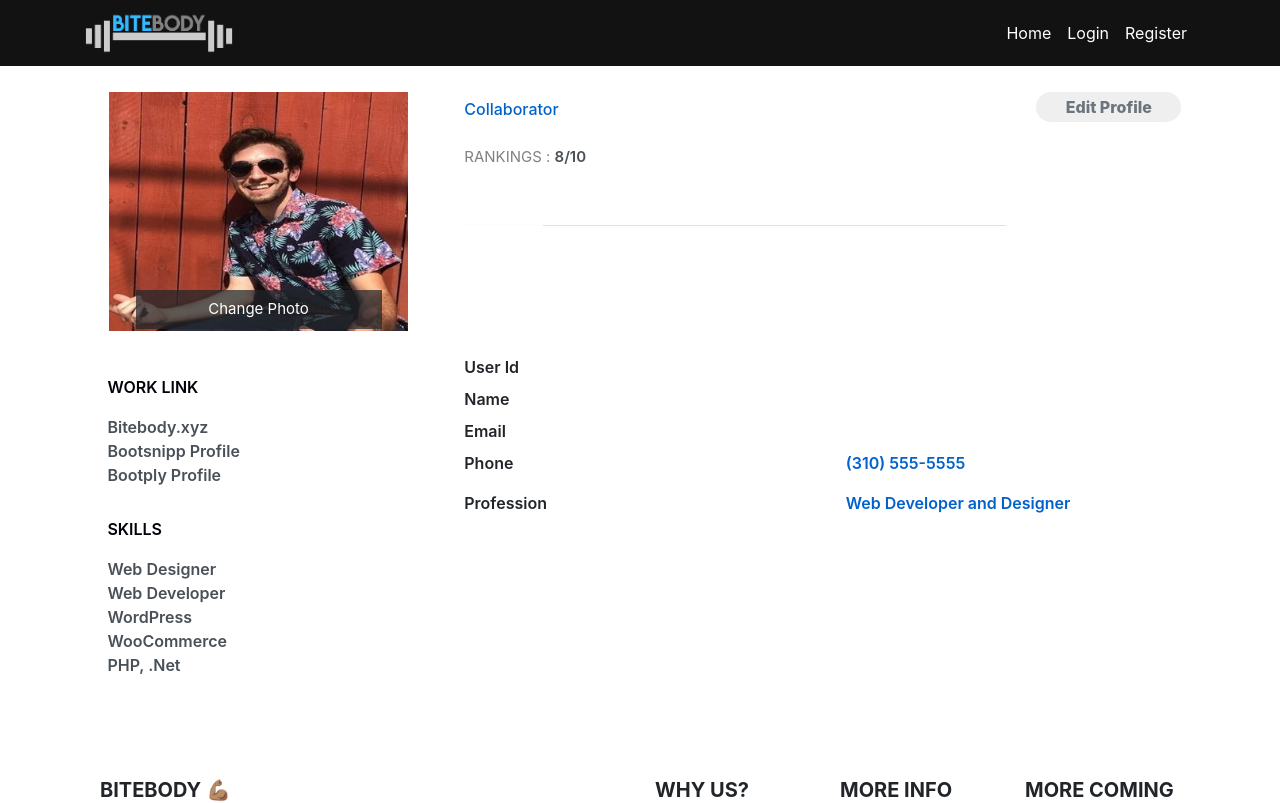
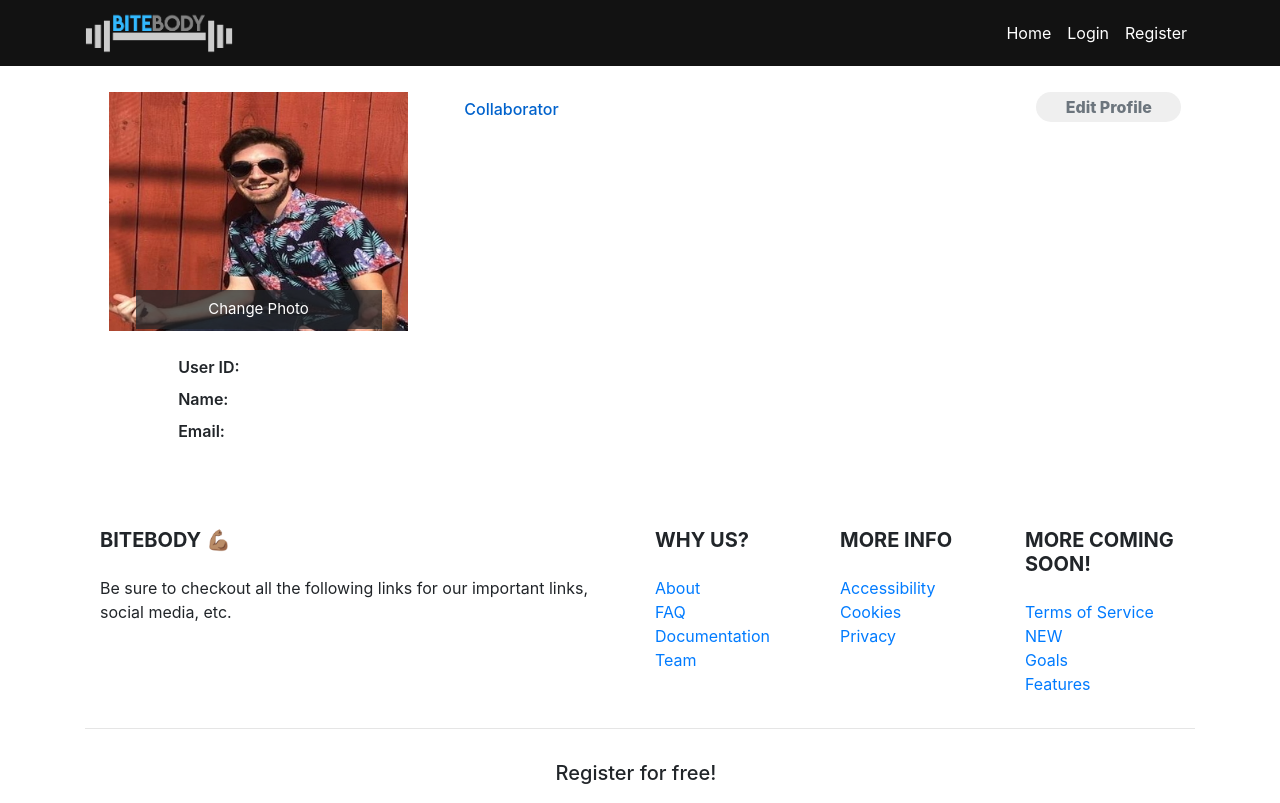
Before and after one commit to Bite-Body/bitebody-front-end, a React (Create React App) app: page /profile in a window 1280 px wide. Shown: the top 803 px of the page. Built offline with nearby package versions, Linux system fonts and the light colour scheme.

Commit message:
Fixed profile WIP

```diff
--- a/src/components/Profile.js
+++ b/src/components/Profile.js
@@ -8,6 +8,7 @@ class Profile extends Component {
   constructor() {
     super()
     this.state = {
+        username: '',
         first_name: '',
         last_name: '',
         email: '',
@@ -24,7 +25,8 @@ class Profile extends Component {
         first_name: decoded.identity.first_name,
         last_name: decoded.identity.last_name,
         email: decoded.identity.email,
-        id: decoded.identity.id
+        id: decoded.identity.id,
+        username: decoded.identity.username
       })
     }
     catch(error){}
@@ -51,20 +53,11 @@ class Profile extends Component {
                     <div class="col-md-6">
                         <div class="profile-head">
                             <h5>
-                                        {this.state.first_name} {this.state.last_name}
+                                {this.state.username}
                             </h5>
                             <h6>
                                 Collaborator
                             </h6>
-                                    <p class="proile-rating">RANKINGS : <span>8/10</span></p>
-                            <ul class="nav nav-tabs" id="myTab" role="tablist">
-                                <li class="nav-item">
-                                    <a class="nav-link active" id="home-tab" data-toggle="tab" href="#home" role="tab" aria-controls="home" aria-selected="true">About</a>
-                                </li>
-                                <li class="nav-item">
-                                    <a class="nav-link" id="profile-tab" data-toggle="tab" href="#profile" role="tab" aria-controls="profile" aria-selected="false">Timeline</a>
-                                </li>
-                            </ul>
                         </div>
                     </div>
                     <div class="col-md-2">
@@ -72,114 +65,38 @@ class Profile extends Component {
                     </div>
                 </div>
                 <div class="row">
-                    <div class="col-md-4">
-                        <div class="profile-work">
-                            <p>WORK LINK</p>
-                            <a href="bitebody.xyz">Bitebody.xyz</a><br/>
-                            <a href="">Bootsnipp Profile</a><br/>
-                            <a href="">Bootply Profile</a>
-                            <p>SKILLS</p>
-                            <a href="">Web Designer</a><br/>
-                            <a href="">Web Developer</a><br/>
-                            <a href="">WordPress</a><br/>
-                            <a href="">WooCommerce</a><br/>
-                            <a href="">PHP, .Net</a><br/>
-                        </div>
-                    </div>
-                    <div class="col-md-8" >
+                    <div class="col-md-1"></div>
+                    <div class="col-md-10" >
                         <div class="tab-content profile-tab" id="myTabContent">
                             <div class="tab-pane fade show active" id="home" role="tabpanel" aria-labelledby="home-tab">
                                 <div class="row">
-                                            <div class="col-md-6">
-                                                <label id = "user">User Id</label>
+                                    <div class="col-md-2">
+                                        <label id = "user">User ID:</label>
                                     </div>
-                                            <div class="col-md-6">
+                                    <div class="col-md-8">
                                         <p>{this.state.id}</p>
                                     </div>
                                 </div>
                                 <div class="row">
-                                            <div class="col-md-6">
-                                                <label>Name</label>
+                                    <div class="col-md-2">
+                                        <label>Name:</label>
                                     </div>
-                                            <div class="col-md-6">
+                                    <div class="col-md-8">
                                         <p>{this.state.first_name} {this.state.last_name}</p>
                                     </div>
                                 </div>
                                 <div class="row">
-                                            <div class="col-md-6">
-                                                <label>Email</label>
+                                    <div class="col-md-2">
+                                        <label>Email:</label>
                                     </div>
-                                            <div class="col-md-6">
+                                    <div class="col-md-8">
                                         <p>{this.state.email}</p>
-                                            </div>
-                                        </div>
-                                        <div class="row">
-                                            <div class="col-md-6">
-                                                <label>Phone</label>
-                                            </div>
-                                            <div class="col-md-6">
-                                                <p>(310) 555-5555</p>
-                                            </div>
-                                        </div>
-                                        <div class="row">
-                                            <div class="col-md-6">
-                                                <label>Profession</label>
-                                            </div>
-                                            <div class="col-md-6">
-                                                <p>Web Developer and Designer</p>
-                                            </div>
-                                        </div>
-                            </div>
-                            <div class="tab-pane fade" id="profile" role="tabpanel" aria-labelledby="profile-tab">
-                                        <div class="row">
-                                            <div class="col-md-6">
-                                                <label>Experience</label>
-                                            </div>
-                                            <div class="col-md-6">
-                                                <p>Expert</p>
-                                            </div>
-                                        </div>
-                                        <div class="row">
-                                            <div class="col-md-6">
-                                                <label>Hourly Rate</label>
-                                            </div>
-                                            <div class="col-md-6">
-                                                <p>10$/hr</p>
-                                            </div>
-                                        </div>
-                                        <div class="row">
-                                            <div class="col-md-6">
-                                                <label>Total Projects</label>
-                                            </div>
-                                            <div class="col-md-6">
-                                                <p>230</p>
-                                            </div>
-                                        </div>
-                                        <div class="row">
-                                            <div class="col-md-6">
-                                                <label>English Level</label>
-                                            </div>
-                                            <div class="col-md-6">
-                                                <p>Expert</p>
-                                            </div>
-                                        </div>
-                                        <div class="row">
-                                            <div class="col-md-6">
-                                                <label>Availability</label>
-                                            </div>
-                                            <div class="col-md-6">
-                                                <p>6 months</p>
-                                            </div>
-                                        </div>
-                                <div class="row">
-                                    <div class="col-md-12">
-                                        <label>Your Bio</label><br/>
-                                        <p>Your detail description</p>
                                     </div>
                                 </div>
                             </div>
                         </div>
                     </div>
+                    <div class="col-md-1"></div>
                 </div>
             </form>
         </div>
```
Lines whose indentation alone changed are shown as unchanged.
